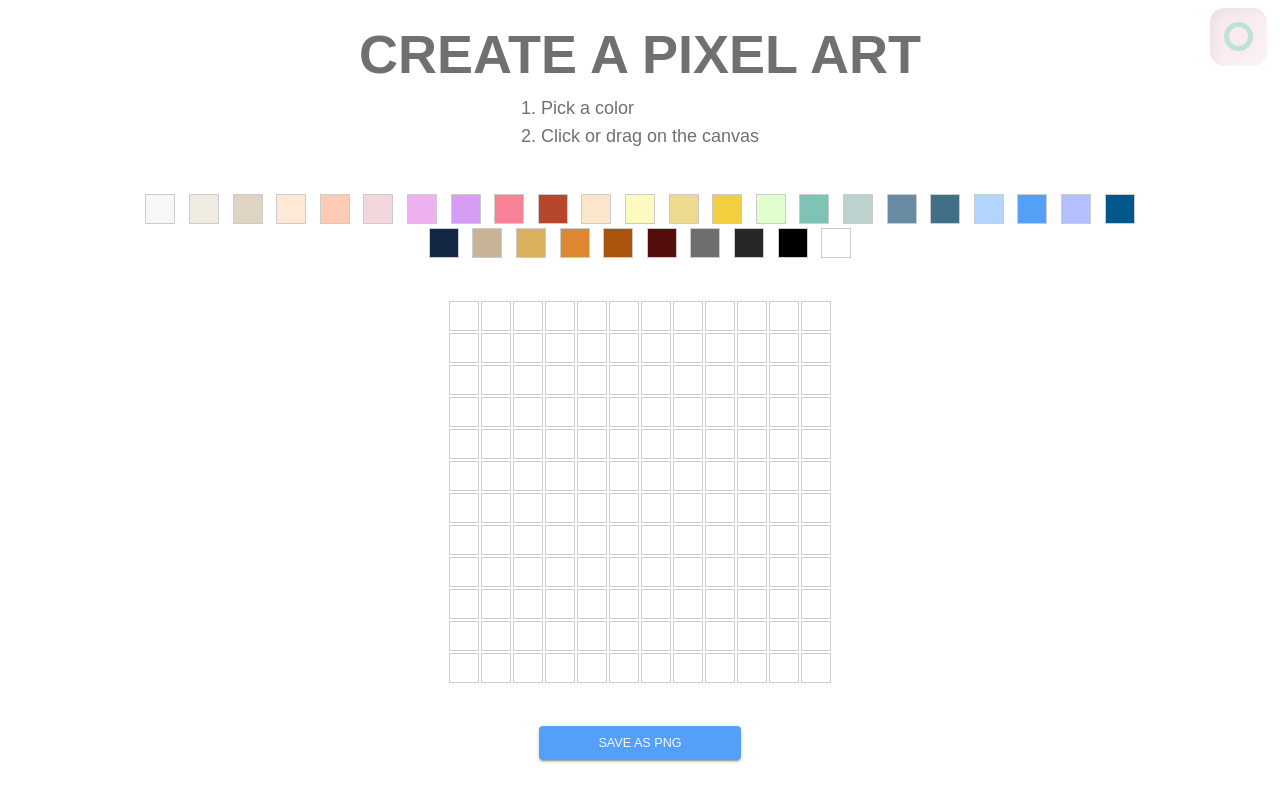
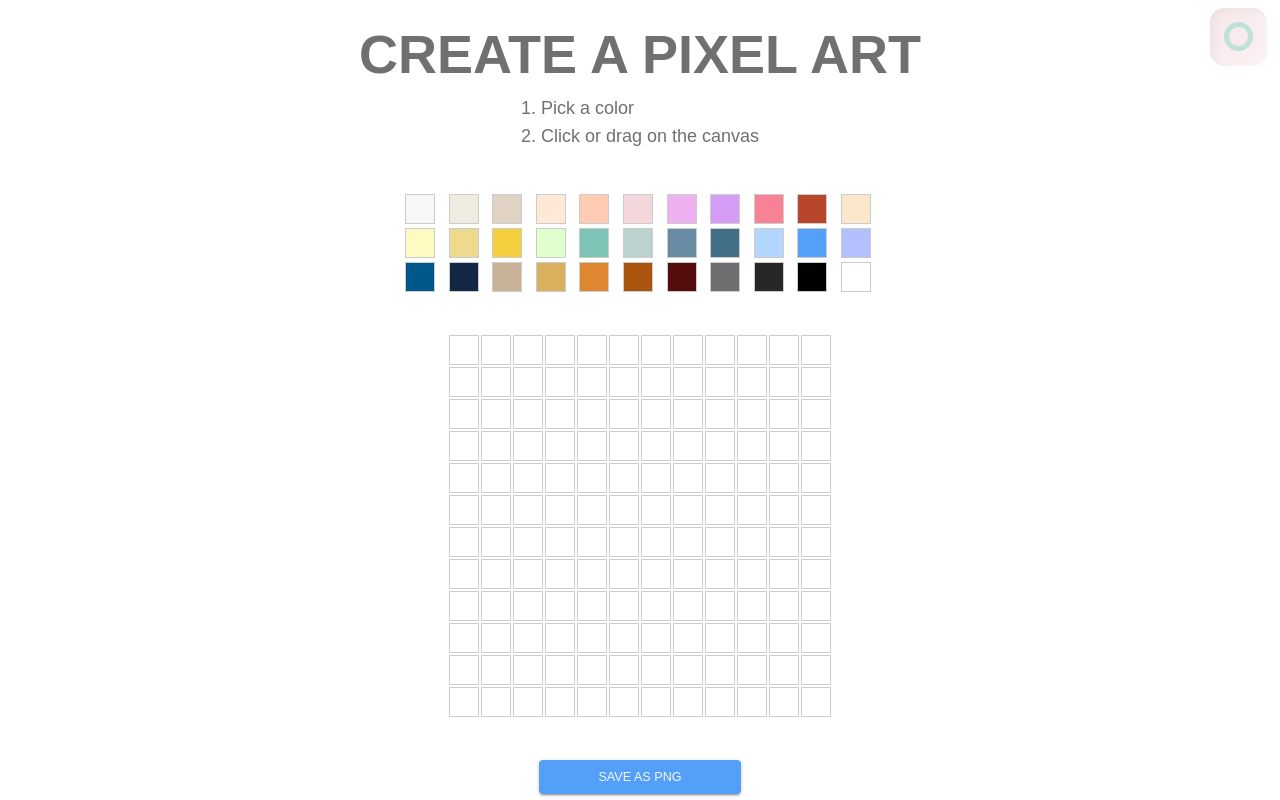
Before and after one commit to makiyo-ronkko/makiyo-app, a React (Create React App) app: page / in a window 1280 px wide. Both pictures are taken after a click on the button 1238 px from the left and 36 px from the top of the page. Built offline with nearby package versions, Linux system fonts and the light colour scheme.

Commit message:
develop: chore: add max-width

```diff
--- a/src/components/Version2/ColorPalette/ColorPalette.module.css
+++ b/src/components/Version2/ColorPalette/ColorPalette.module.css
@@ -1,7 +1,8 @@
 .colorPalette {
 	width: 80%;
+	max-width: 480px;
 	display: flex;
-	justify-content: center;
+	align-items: center;
 	flex-wrap: wrap;
 	gap: 0.25rem;
 }
```
